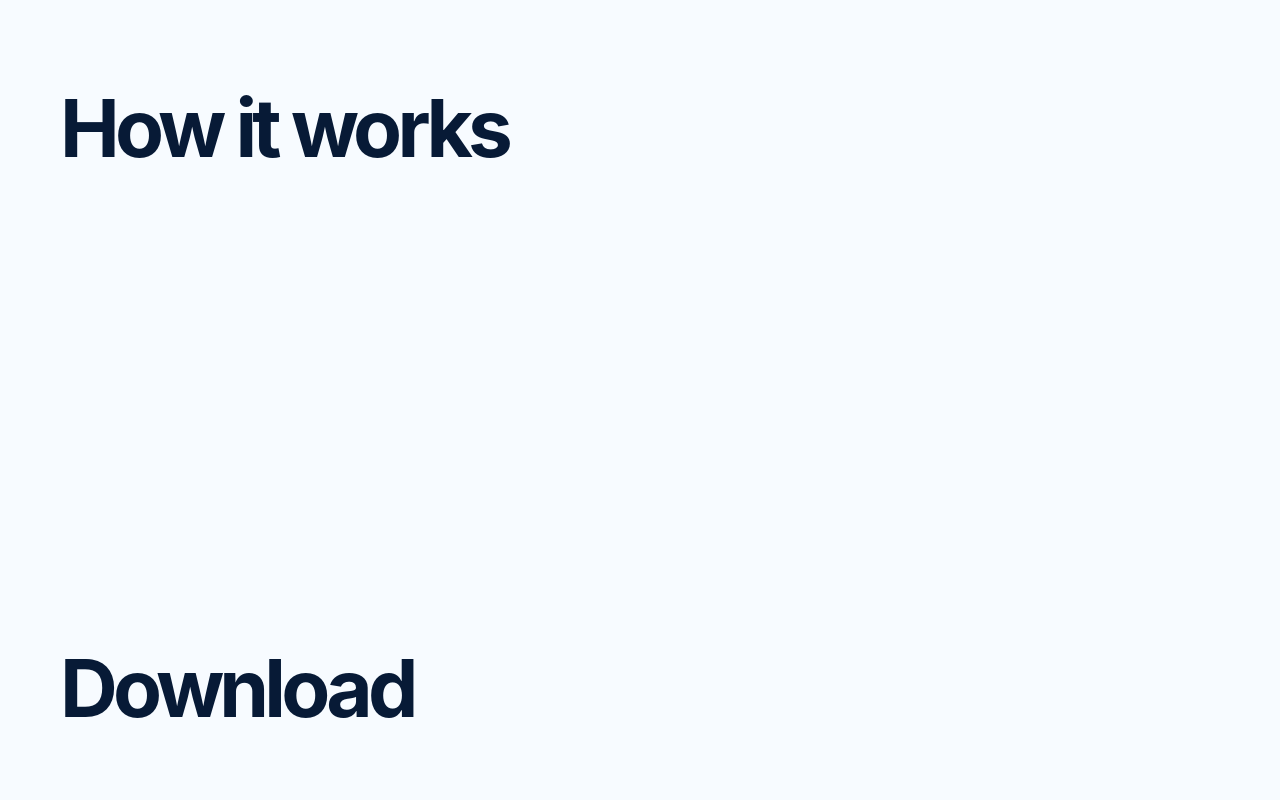
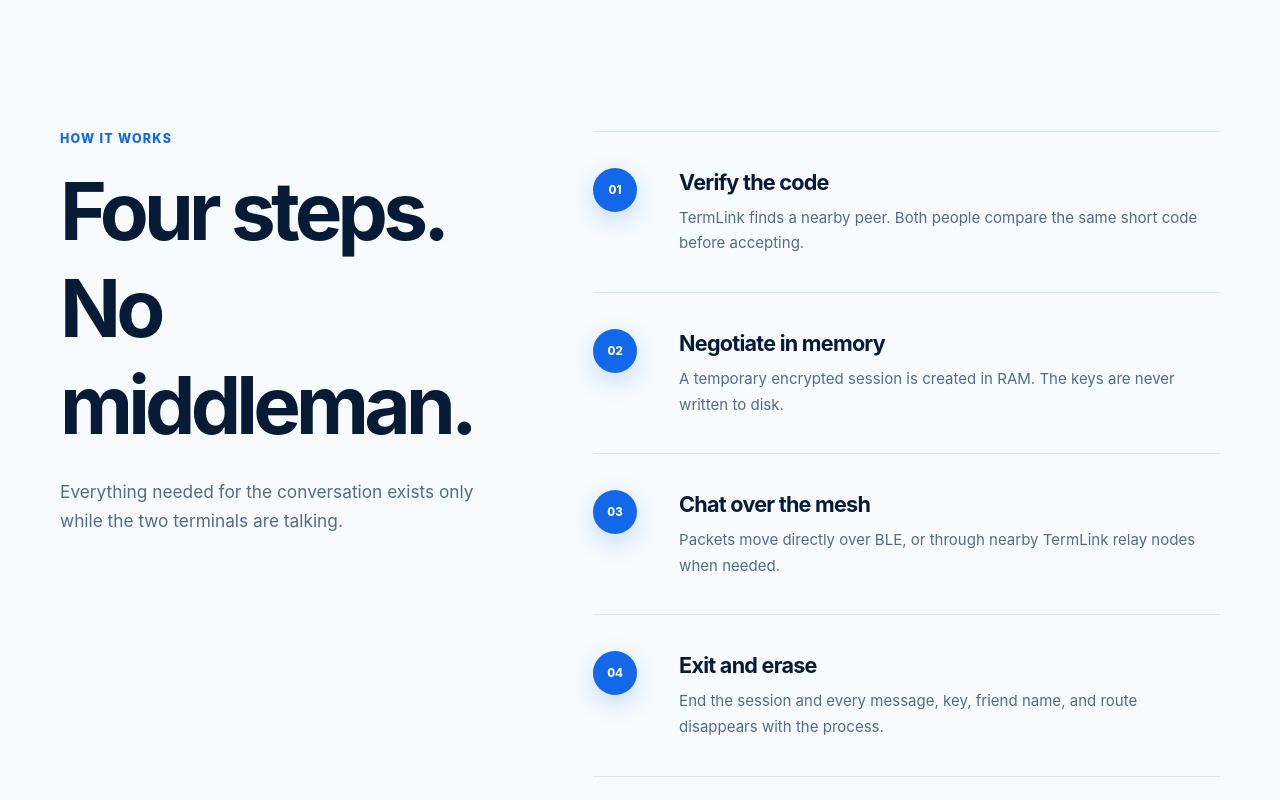
Before and after one commit to anbv29/termlink-web, a Next.js app: page / in a window 1280 px wide. Shown: the part 3640-4440 px from the top of the page. Built offline with nearby package versions, Linux system fonts and the light colour scheme.

Commit message:
Part 09: explain the private session flow

```diff
--- a/app/globals.css
+++ b/app/globals.css
@@ -123,6 +123,15 @@
 .featureSymbol { display: grid; width: 42px; height: 42px; place-items: center; border: 1px solid var(--line); border-radius: 12px; color: var(--blue); background: white; font-size: 0.68rem; font-weight: 850; letter-spacing: -0.02em; box-shadow: 0 8px 24px rgba(18, 104, 232, 0.08); }
 .featureCard h3 { margin: 0 0 9px; font-size: 1.05rem; letter-spacing: -0.025em; }
 .featureCard p { max-width: 31rem; margin: 0; color: var(--muted); font-size: 0.88rem; line-height: 1.65; }
+.workflowSection { padding-top: 180px; }
+.workflowLayout { display: grid; grid-template-columns: minmax(280px, 0.8fr) minmax(460px, 1.2fr); gap: 9vw; align-items: start; }
+.workflowIntro { position: sticky; top: 132px; }
+.workflowSteps { margin: 0; padding: 0; list-style: none; }
+.workflowSteps li { display: grid; grid-template-columns: 62px 1fr; gap: 24px; padding: 36px 0; border-top: 1px solid var(--line); }
+.workflowSteps li:last-child { border-bottom: 1px solid var(--line); }
+.stepNumber { display: grid; width: 44px; height: 44px; place-items: center; border-radius: 50%; color: white; background: var(--blue); font-size: 0.72rem; font-weight: 800; box-shadow: 0 8px 24px rgba(18, 104, 232, 0.22); }
+.workflowSteps h3 { margin: 1px 0 10px; font-size: 1.35rem; letter-spacing: -0.035em; }
+.workflowSteps p { margin: 0; color: var(--muted); font-size: 0.94rem; line-height: 1.7; }
 .heroLead {
   max-width: 670px;
   margin: 30px auto 0;
@@ -162,6 +171,8 @@
 @media (max-width: 960px) {
   .promiseGrid { grid-template-columns: repeat(2, 1fr); }
   .featureGrid { grid-template-columns: repeat(2, 1fr); }
+  .workflowLayout { grid-template-columns: 1fr; gap: 48px; }
+  .workflowIntro { position: static; }
 }
 
 @media (max-width: 560px) {
--- a/app/page.tsx
+++ b/app/page.tsx
@@ -3,6 +3,7 @@
 import { MeshField } from "@/components/MeshField";
 import { PromiseGrid } from "@/components/PromiseGrid";
 import { FeatureGrid } from "@/components/FeatureGrid";
+import { WorkflowSteps } from "@/components/WorkflowSteps";
 
 export default function Home() {
   return (
@@ -48,7 +49,16 @@
             <FeatureGrid />
           </div>
         </section>
-        <section className="section" id="how-it-works" aria-labelledby="workflow-title"><div className="shell"><h2 id="workflow-title">How it works</h2></div></section>
+        <section className="section workflowSection" id="how-it-works" aria-labelledby="workflow-title">
+          <div className="shell workflowLayout">
+            <div className="sectionIntro workflowIntro">
+              <p className="kicker">How it works</p>
+              <h2 id="workflow-title">Four steps.<br />No middleman.</h2>
+              <p>Everything needed for the conversation exists only while the two terminals are talking.</p>
+            </div>
+            <WorkflowSteps />
+          </div>
+        </section>
         <section className="section" id="download" aria-labelledby="download-title"><div className="shell"><h2 id="download-title">Download</h2></div></section>
       </main>
       <footer className="siteFooter"><div className="shell footerShell"><Logo /><span>Offline by design.</span></div></footer>
--- /dev/null
+++ b/components/WorkflowSteps.tsx
@@ -0,0 +1,19 @@
+const steps = [
+  { number: "01", title: "Verify the code", copy: "TermLink finds a nearby peer. Both people compare the same short code before accepting." },
+  { number: "02", title: "Negotiate in memory", copy: "A temporary encrypted session is created in RAM. The keys are never written to disk." },
+  { number: "03", title: "Chat over the mesh", copy: "Packets move directly over BLE, or through nearby TermLink relay nodes when needed." },
+  { number: "04", title: "Exit and erase", copy: "End the session and every message, key, friend name, and route disappears with the process." },
+];
+
+export function WorkflowSteps() {
+  return (
+    <ol className="workflowSteps">
+      {steps.map((step) => (
+        <li key={step.number}>
+          <span className="stepNumber">{step.number}</span>
+          <div><h3>{step.title}</h3><p>{step.copy}</p></div>
+        </li>
+      ))}
+    </ol>
+  );
+}
```
Also changed, not shown: 1 other file (tests, documents, lock files or other folders).
